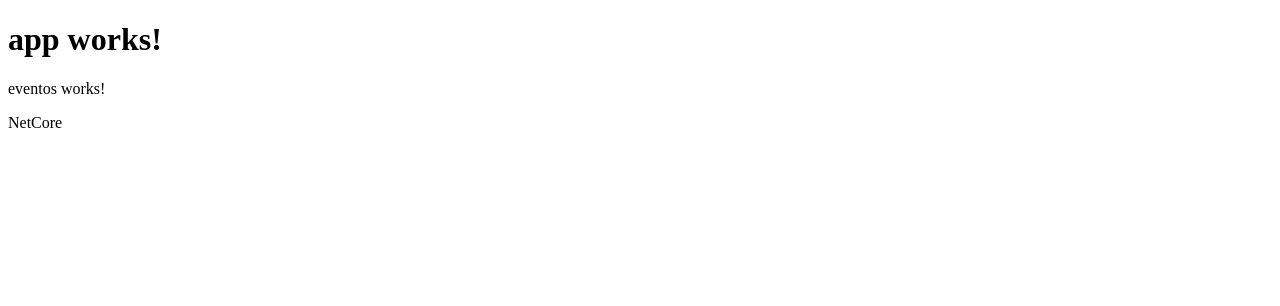
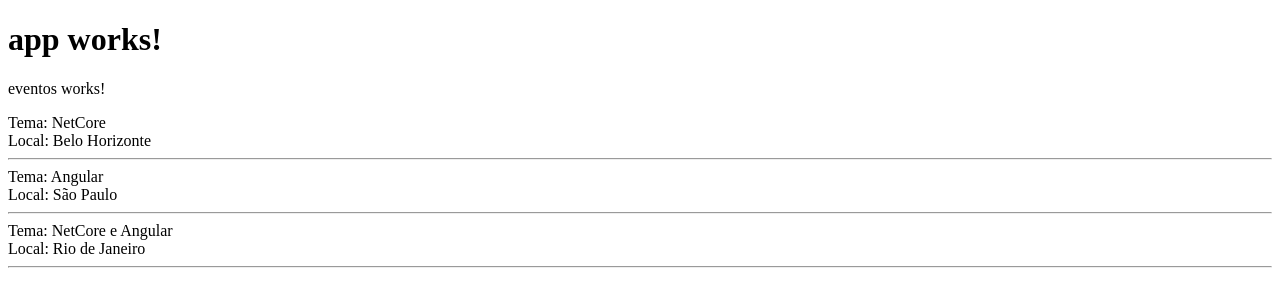
Before and after one commit to nossomos11/NetCoreAgil, an Angular app in the folder ProAgil-App/: page / in a window 1280 px wide. Shown: the top 306 px of the page. Built offline with nearby package versions, Linux system fonts and the light colour scheme.

Commit message:
Angular - ngFor

```diff
--- a/ProAgil-App/src/app/eventos/eventos.component.html
+++ b/ProAgil-App/src/app/eventos/eventos.component.html
@@ -2,4 +2,9 @@
   eventos works!
 </p>
 
-{{eventos[0].Tema}}
+<div *ngFor="let item of eventos">
+  Tema: {{item.Tema}}
+  <br />
+  Local: {{item.Local}}
+  <hr />
+</div>
```
